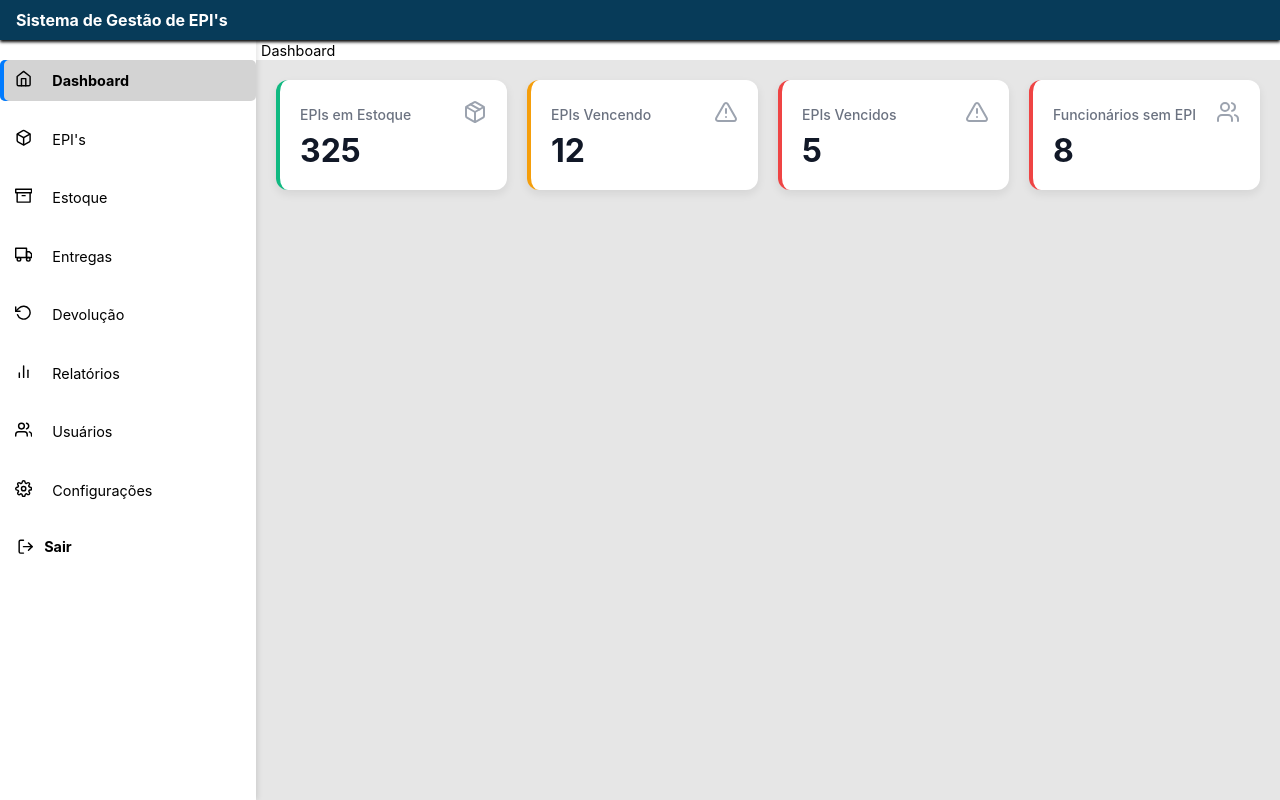
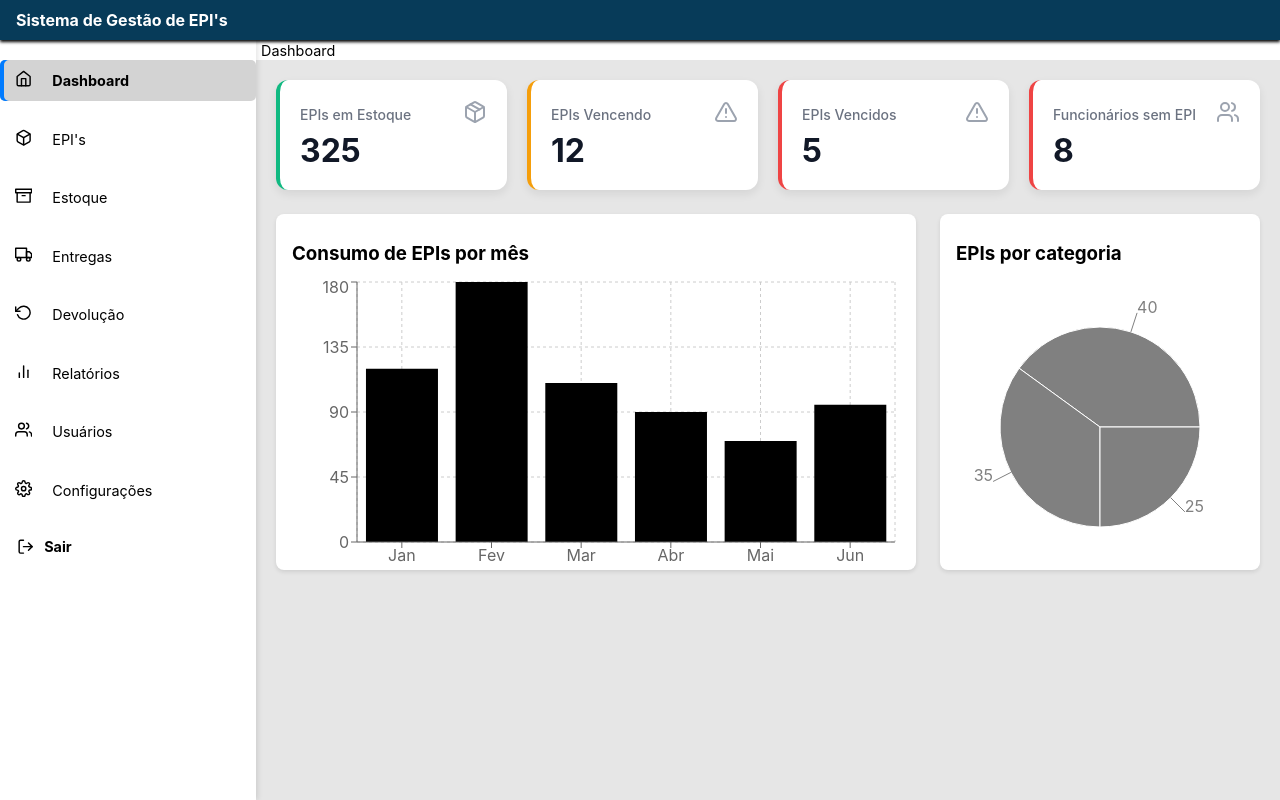
Before and after one commit to diegoflausino45/gestao-de-EPI, a React (Vite) app: page / in a window 1280 px wide. Built offline with nearby package versions, Linux system fonts and the light colour scheme.

Commit message:
Commit graficos

```diff
--- a/package.json
+++ b/package.json
@@ -14,7 +14,8 @@
     "react": "^19.2.0",
     "react-dom": "^19.2.0",
     "react-icons": "^5.5.0",
-    "react-router-dom": "^7.11.0"
+    "react-router-dom": "^7.11.0",
+    "recharts": "^3.6.0"
   },
   "devDependencies": {
     "@eslint/js": "^9.39.1",
--- /dev/null
+++ b/src/components/Graficos/EpiCategoryChart.jsx
@@ -0,0 +1,27 @@
+import {
+  PieChart,
+  Pie,
+  Tooltip,
+  ResponsiveContainer,
+} from "recharts";
+
+export default function EpiCategoryChart({ data }) {
+  return (
+    <div style={{ width: "100%", height: 300 }}>
+      <h3 style={{ marginBottom: 12 }}>EPIs por categoria</h3>
+
+      <ResponsiveContainer>
+        <PieChart>
+          <Pie
+            data={data}
+            dataKey="value"
+            nameKey="name"
+            label
+            outerRadius={100}
+          />
+          <Tooltip />
+        </PieChart>
+      </ResponsiveContainer>
+    </div>
+  );
+}
--- /dev/null
+++ b/src/components/Graficos/EpiConsumptionChart.jsx
@@ -0,0 +1,27 @@
+import {
+  BarChart,
+  Bar,
+  XAxis,
+  YAxis,
+  Tooltip,
+  ResponsiveContainer,
+  CartesianGrid,
+} from "recharts";
+
+export default function EpiConsumptionChart({ data }) {
+  return (
+    <div style={{ width: "100%", height: 300 }}>
+      <h3 style={{ marginBottom: 12 }}>Consumo de EPIs por mês</h3>
+
+      <ResponsiveContainer>
+        <BarChart data={data}>
+          <CartesianGrid strokeDasharray="3 3" />
+          <XAxis dataKey="month" />
+          <YAxis />
+          <Tooltip />
+          <Bar dataKey="quantity" />
+        </BarChart>
+      </ResponsiveContainer>
+    </div>
+  );
+}
--- a/src/containers/Home/index.jsx
+++ b/src/containers/Home/index.jsx
@@ -5,9 +5,13 @@ import {
     Package,
     Users
 } from "lucide-react";
+import EpiConsumptionChart from "../../components/Graficos/EpiConsumptionChart";
+import EpiCategoryChart from "../../components/Graficos/EpiCategoryChart";
+import { epiConsumptionData, epiCategoryData } from "../../data/dashboardMock";
 
 function Home() {
     return (
+        <div className={styles.home}>
             <div className={styles.cardsGrid}>
                 <StatCard
                     title="EPIs em Estoque"
@@ -37,6 +41,17 @@ function Home() {
                     status="danger"
                 />
             </div>
+
+            <div className={styles.chartsGrid}>
+                <div className={styles.chartCard}>
+                    <EpiConsumptionChart data={epiConsumptionData} />
+                </div>
+
+                <div className={styles.chartCard}>
+                    <EpiCategoryChart data={epiCategoryData} />
+                </div>
+            </div>
+        </div>
     )
 }
 
--- a/src/containers/Home/styles.module.css
+++ b/src/containers/Home/styles.module.css
@@ -4,3 +4,22 @@
   gap: 20px;
   margin-bottom: 24px;
 }
+.chartsGrid {
+  display: grid;
+  grid-template-columns: 2fr 1fr;
+  gap: 24px;
+}
+
+.chartCard {
+  background: #fff;
+  padding: 28px  16px;
+  border-radius: 8px;
+  box-shadow: 0 2px 4px rgba(0, 0, 0, 0.1);
+}
+
+/* Responsivo */
+@media (max-width: 900px) {
+  .chartsGrid {
+    grid-template-columns: 1fr;
+  }
+}
--- /dev/null
+++ b/src/data/dashboardMock.js
@@ -0,0 +1,14 @@
+export const epiConsumptionData = [
+  { month: "Jan", quantity: 120 },
+  { month: "Fev", quantity: 180 },
+  { month: "Mar", quantity: 110 },
+  { month: "Abr", quantity: 90 },
+  { month: "Mai", quantity: 70 },
+  { month: "Jun", quantity: 95 },
+];
+
+export const epiCategoryData = [
+  { name: "Luvas", value: 40 },
+  { name: "Fones", value: 35 },
+  { name: "Óculos", value: 25 },
+];
```
Also changed, not shown: 1 other file (tests, documents, lock files or other folders). Lines whose indentation alone changed are shown as unchanged.
